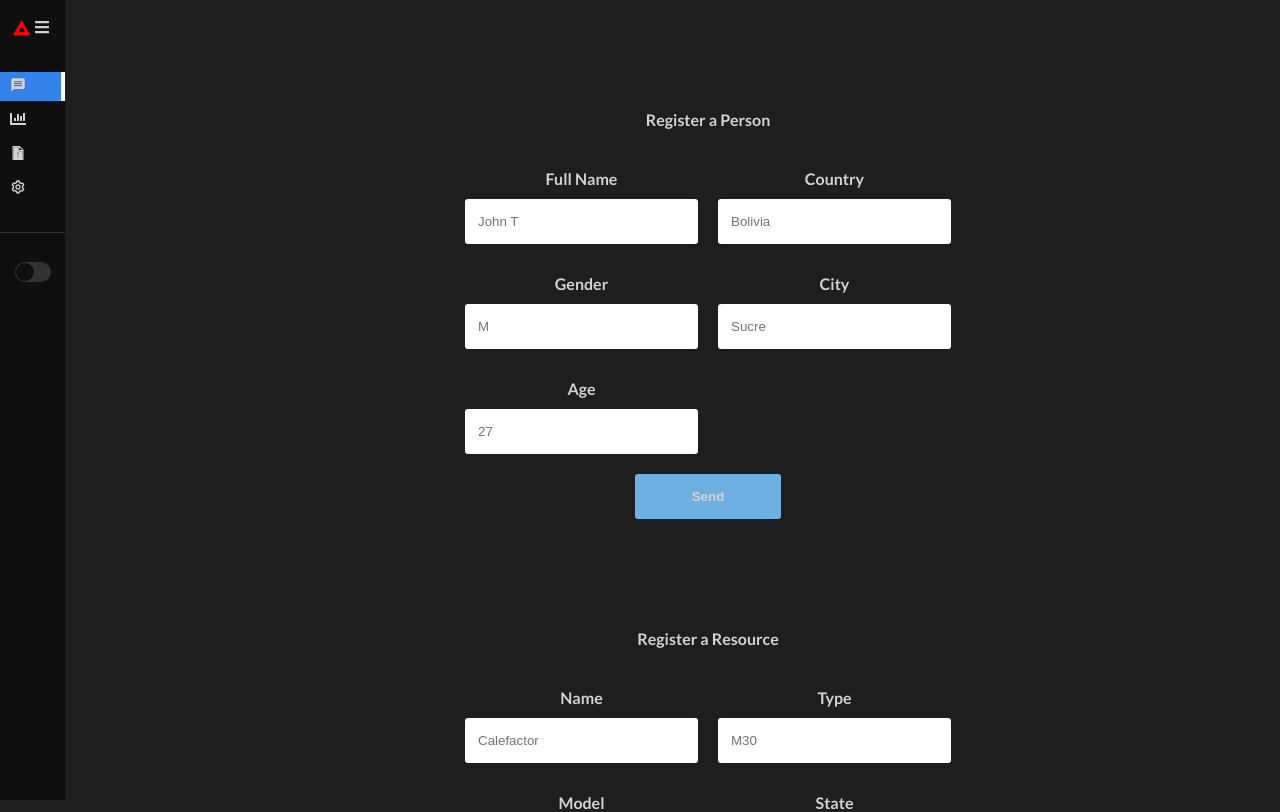
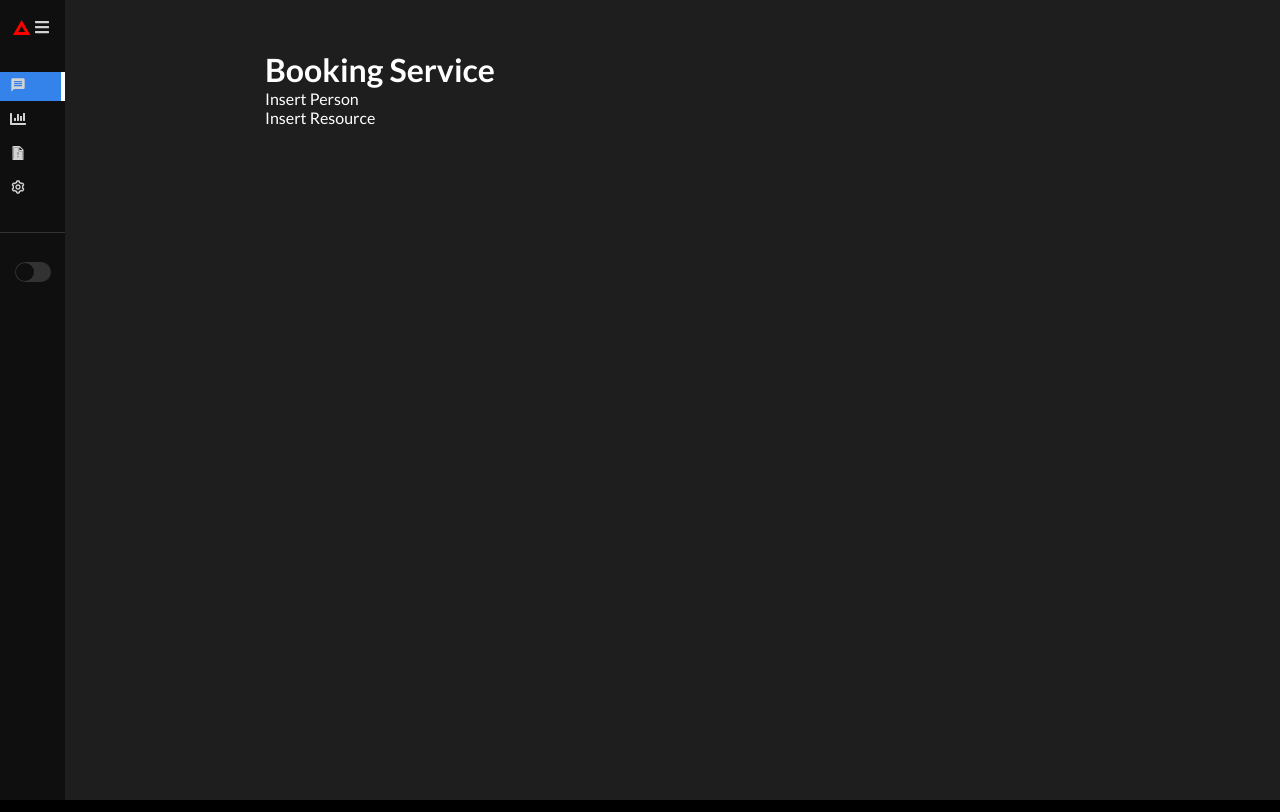
Before and after one commit to alexcastro72577/AT16-SKYNET-UI-WEB, a React (Create React App) app: page /booking in a window 1280 px wide. Shown: the top 812 px of the page. Built offline with nearby package versions, Linux system fonts and the light colour scheme.

Commit message:
Fixed some components

```diff
--- a/package.json
+++ b/package.json
@@ -12,7 +12,6 @@
     "bootstrap": "^5.1.3",
     "framer-motion": "^6.2.3",
     "react": "^18.1.0",
-    "react-bootstrap": "^2.4.0",
     "react-dom": "^18.1.0",
     "react-helmet": "^6.1.0",
     "react-icons": "^4.3.1",
--- a/src/App.js
+++ b/src/App.js
@@ -1,7 +1,6 @@
 
 import SideBar from "./components/Sidebar/SideBar";
 import { BrowserRouter as Router, Route, Routes, Outlet } from "react-router-dom";
-
 import Dashboard from "./pages/Dashboard";
 import WavToTxt from "./pages/WavToTxt";
 import Metadata from "./pages/Metadata";
@@ -22,6 +21,8 @@ import { darkTheme, lightTheme } from "./styles/theme";
 import { Helmet } from "react-helmet";
 import { ThemeProvider } from "styled-components";
 import BookingPage from "./pages/BookingPage";
+import PersonPage from "./pages/Booking/PersonPage";
+import ResourcePage from "./pages/Booking/ResourcesPage";
 export const ThemeContext = React.createContext(null);
 const AppLayout = () => (
   <SideBar>
@@ -55,6 +56,8 @@ function App() {
         <Route path="/" element={<AppLayout />} >
           <Route path="/dashboard" element={<Dashboard />} />
           <Route path="/booking" element={<BookingPage />} />
+          <Route path="/booking/person" element={<PersonPage />} />
+          <Route path="/booking/resources" element={<ResourcePage />} />
           <Route path="/reporting" element={<Reporting />} />
           <Route path="/convert-service/metadata" element={<Metadata />} />
           <Route path="/convert-service/image" element={<Image />} />
--- a/src/components/Input.js
+++ b/src/components/Input.js
@@ -1,5 +1,5 @@
 import React from 'react';
-import {Input, Label, GrupoInput, LeyendaError, IconoValidacion} from './Formularios';
+import {Input, Label, GrupoInput, LeyendaError, IconoValidacion} from './FormStyles';
 import { faCheckCircle, faTimesCircle } from '@fortawesome/free-solid-svg-icons';
 
 const ComponenteInput = ({estado, editState, tipo, label, placeholder, name, leyendaError, expresionRegular, funcion}) => {
--- a/src/components/Sidebar/SideBar.jsx
+++ b/src/components/Sidebar/SideBar.jsx
@@ -1,5 +1,5 @@
 import { NavLink } from "react-router-dom";
-import { FaBars, FaLock, FaMoneyBill, FaUser, FaChartBar, FaGrinAlt, FaHeadphonesAlt, FaHeart, FaEye, FaVideo, FaImage, FaDog } from "react-icons/fa";
+import { FaBars, FaMoneyBill, FaChartBar, FaGrinAlt, FaHeadphonesAlt, FaHeart, FaEye, FaVideo, FaImage, FaDog } from "react-icons/fa";
 import { MdMessage } from "react-icons/md";
 import { BiCog } from "react-icons/bi";
 import { AiTwotoneFileExclamation } from "react-icons/ai";
@@ -136,7 +136,7 @@ const SideBar = ({ children }) => {
           className={`sidebar `}
         >
           <div className="top_section" >
-          <a href="/">
+          <a href="/dashboard">
           <svg
             width="24"
             height="24"
--- /dev/null
+++ b/src/pages/Booking/PersonPage.js
@@ -0,0 +1,10 @@
+import Person from "../Person"
+const PersonPage = () => {
+    return (
+        <div>
+            <Person/>
+        </div>
+    )
+}
+
+export default PersonPage
--- /dev/null
+++ b/src/pages/Booking/ResourcesPage.js
@@ -0,0 +1,10 @@
+import Resource from "../Resource"
+const ResourcePage = () => {
+    return (
+        <div>
+            <Resource/>
+        </div>
+    )
+}
+
+export default ResourcePage
--- a/src/pages/BookingPage.js
+++ b/src/pages/BookingPage.js
@@ -1,11 +1,16 @@
-import Person from "./Person"
-import Resource from "./Resource"
+import { Link } from 'react-router-dom'
 const BookingPage = () => {
     return (
         <div>
-            <Person/>
-            <Resource/>
-        </div>
+            <h1>Booking Service</h1>
+        <Link to="/booking/person">
+          Insert Person
+        </Link>
+        <br/>
+        <Link to="/booking/resources">
+          Insert Resource
+        </Link>
+      </div>
     )
 }
 
--- a/src/pages/Dashboard.jsx
+++ b/src/pages/Dashboard.jsx
@@ -1,5 +1,4 @@
 import React, { useState } from "react";
-import { Link } from 'react-router-dom'
 const Dashboard = () => {
   const[value]=useState(['https://media0.giphy.com/media/l41lZceUiZ3qocBX2/giphy.gif?cid=ecf05e4794gzzzwp38epjeod1huwjzouzi8a279mowcmf2h3&rid=giphy.gif&ct=g'])
   return(
@@ -9,14 +8,6 @@ const Dashboard = () => {
     <div className="title"> Welcome to Skynet!</div>
       <img src={value} />
     </section>
-    <div>
-         <Link to="/booking">
-           ir a la home
-         </Link>
-         <Link to="/dashboard">
-           ir al tablero
-         </Link>
-       </div>
 
   </div>
   );
--- a/src/pages/Person.jsx
+++ b/src/pages/Person.jsx
@@ -1,5 +1,5 @@
 import React, {useState} from 'react';
-import {Form, Label, ContainerCenterButton, Button, SuccessMessage, ErrorMessage} from '../components/Formularios';
+import {Form, Label, ContainerCenterButton, Button, SuccessMessage, ErrorMessage} from '../components/FormStyles';
 import { FontAwesomeIcon } from '@fortawesome/react-fontawesome';
 import { faExclamationTriangle } from '@fortawesome/free-solid-svg-icons';
 import Input from '../components/Input';
--- a/src/pages/Resource.jsx
+++ b/src/pages/Resource.jsx
@@ -1,5 +1,5 @@
 import React, {useState} from 'react';
-import {Form, Label, ContainerCenterButton, Button, SuccessMessage, ErrorMessage} from '../components/Formularios';
+import {Form, Label, ContainerCenterButton, Button, SuccessMessage, ErrorMessage} from '../components/FormStyles';
 import { FontAwesomeIcon } from '@fortawesome/react-fontawesome';
 import { faExclamationTriangle } from '@fortawesome/free-solid-svg-icons';
 import Input from '../components/Input';
```
Also changed, not shown: src/components/FormStyles.js (renamed from src/components/Formularios.js).
